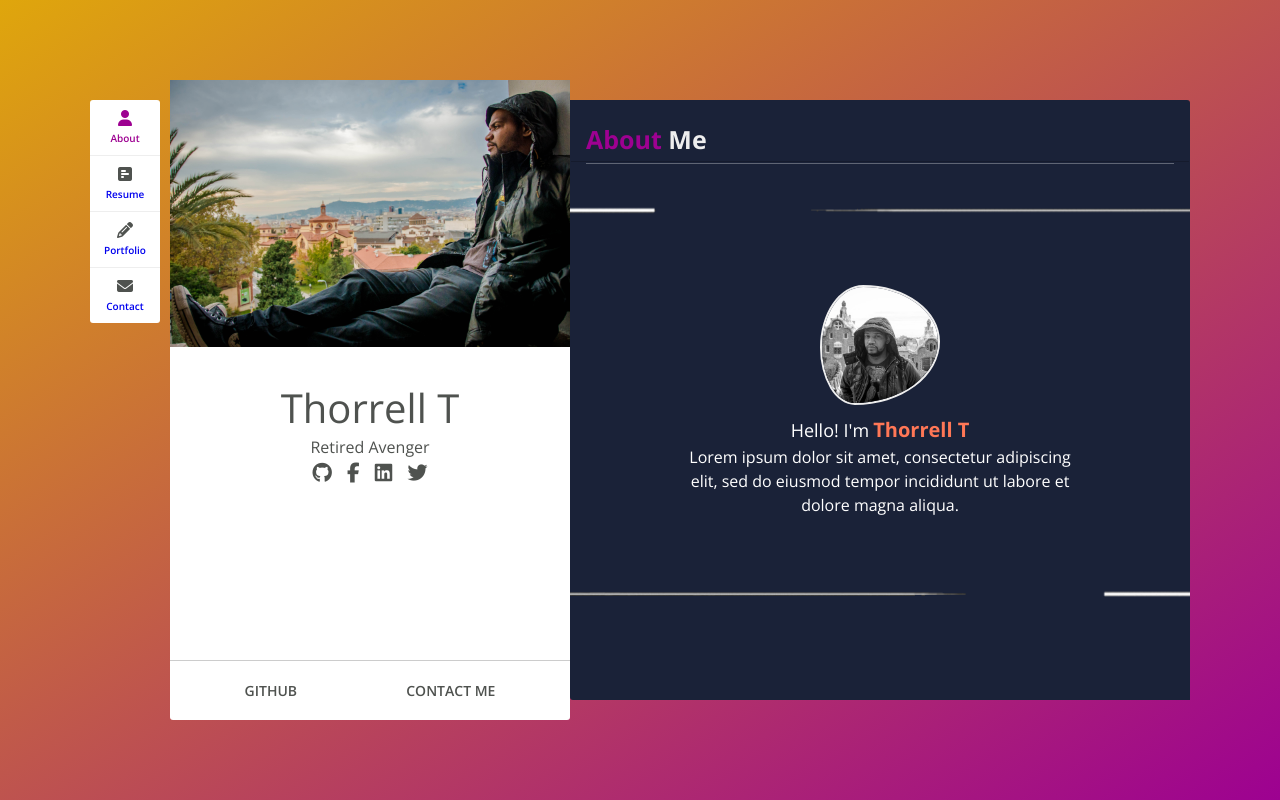
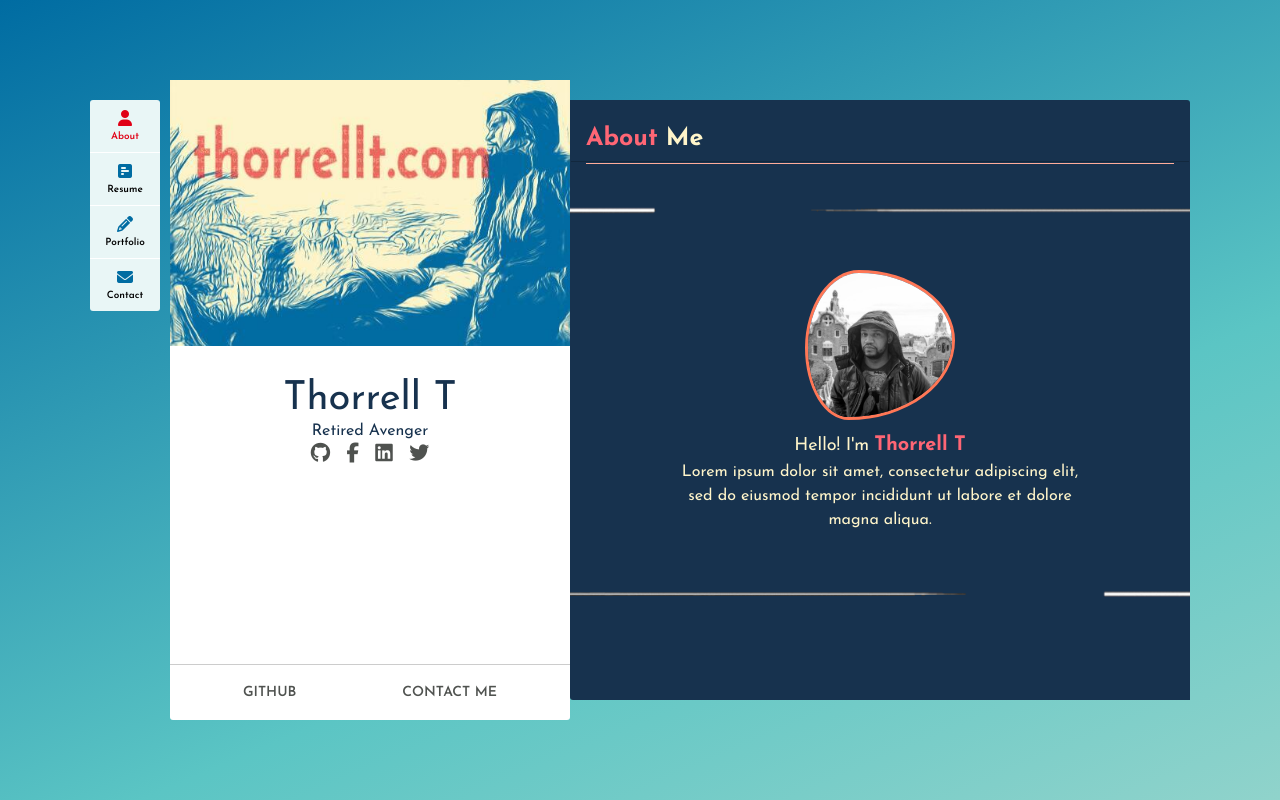
Before and after one commit to thorrellt/practice-portfolio, a plain HTML site: page index.html in a window 1280 px wide. Drawn offline with nearby package versions, Linux system fonts and the light colour scheme.

Commit message:
change color scheme, font, portfolio image

```diff
--- a/index.html
+++ b/index.html
@@ -56,7 +56,7 @@
                 <!-- PROFILE SECTION -->
                 <div class="profile">
                     <div class="profile-image">
-                        <img src="images/profile2.jpg" alt="Thorrell's Picture">
+                        <img src="images/art-bg.jpg" alt="Thorrell's Picture">
                     </div>
                     <div class="profile-content">
                         <h2>Thorrell T</h2>
--- a/styles.css
+++ b/styles.css
@@ -1,28 +1,28 @@
 @import url('https://fonts.googleapis.com/css2?family=Open+Sans:wght@300;400;600;700&display=swap');
+@import url('https://fonts.googleapis.com/css2?family=Josefin+Sans:wght@300;400;600;700&display=swap');
 
 
 :root {
-    --white: #fff;
     --black: #4f524f;
-    --blue: #31326f;
     --light-blue: #04B4E0;
     --color-primary: #9d0191;
     --color-sec: #db6400;
     --color-grey: #eee;
     --very-dark: #363836;
-    --orange: #ffb640;
 
 
     --white: #ffffff;
-    --pale-blue: #d6f0ee;
+    --pale-blue: #E9F6F6;
     --light-blue: #90d3cb;
     --fair-blue: #5BC5C4;
     --blue: #006ca2;
     --dark-blue: #17324e;
     --pale-yellow: #fff5ca;
+    --light-peach: #FFCEB3;
     --peach-orange: #ffac9a;
     --orange: #ff7756;
-    --red: #ff5263;
+    --light-red: #FF6675;
+    --dark-red: #E00016;
 
 }
 
@@ -37,9 +37,10 @@ html {
 }
 
 body {
-    font-family: 'Open Sans', sans-serif;
+    font-family: 'Josefin Sans', sans-serif;
     padding: 2rem;
-    background: linear-gradient(to right bottom, #dfa60c, #9d0191);
+    background: rgb(144,211,203);
+    background: linear-gradient(337deg, rgba(144,211,203,1) 0%, rgba(91,197,196,1) 36%, rgba(0,108,162,1) 100%);
     background-repeat: no-repeat;
     height: 100vh;
     margin: 0 auto;
@@ -52,7 +53,7 @@ body {
 p {
     font-size: 1.6rem;
     line-height: 1.5;
-    color: var(--black);
+    color: var(--dark-blue);
 }
 
 img {
@@ -74,7 +75,7 @@ img {
 
 /* NAV BAR */
 nav{
-    background-color: #fff;
+    background-color: var(--pale-blue);
     margin: 2rem 1rem 0 0;
     border-radius: 3px;
 }
@@ -93,14 +94,14 @@ nav ul li{
 }
 
 nav ul li:not(:last-child){
-    border-bottom:1px solid #eee;
+    border-bottom:1px solid var(--white);
 }
 
 nav li a i {
     display: flex;
     width: 100%;
     font-size: 1.6rem;
-    color: var(--black);
+    color: var(--blue);
     padding-bottom: 5px;
     justify-content: center;
 }
@@ -112,16 +113,16 @@ nav li a {
     font-size: 1.2 rem;
     text-decoration: none;
     font-weight: 600;
-    color: var (--black);
+    color: var (var(--blue));
     text-align: center;
 }
 
 nav li a:hover{
-    color: var(--color-primary);
+    color: var(--dark-red);
 }
 
 .active * {
-    color: var(--color-primary);
+    color: var(--dark-red);
 }
 
 
@@ -155,7 +156,7 @@ nav li a:hover{
 .profile-content h2 {
     font-size: 4rem;
     font-weight: 500;
-    color: var(--black);
+    color: var(--dark-blue);
 }
 
 profile-content p.text-effect {
@@ -275,7 +276,7 @@ span.effect {
 /* ABOUT SECTION */
 /* ABOUT SECTION */
 .content-about {
-    background: url(images/about-bg-transparent.png), #1A2238;
+    background: url(images/about-bg-transparent.png), var(--dark-blue);
     background-repeat: no-repeat, no-repeat;
     background-position: center, center;
     background-size: cover;
@@ -288,7 +289,7 @@ span.effect {
     top: 0;
     width: 100%;
     height: 100%;
-    background: url(images/about-bg-transparent.png), #1A2238;
+    background: url(images/about-bg-transparent.png), var(--dark-blue);
     background-repeat: no-repeat, no-repeat;
     background-position: center, center;
     filter: blur(3rem);
@@ -312,23 +313,23 @@ span.effect {
 }
 
 .content-about .content-header {
-    border-bottom: 1px solid rgba(255,255,255,.3);
+    border-bottom: 1px solid var(--peach-orange);
     padding: 1.7rem 0;
 }
 
 .content-header h2 {
     font-size: 2.5rem;
     line-height: .5;
-    color: var(--black);
+    color: var(--dark-blue);
     z-index: 1;
 }
 
 .content-about .content-header h2 {
-    color: #eee;
+    color: var(--pale-yellow)
 }
 
 .content-header h2 span{
-    color: var(--color-primary);
+    color: var(--light-red);
 }
 
 .content-details {
@@ -347,16 +348,16 @@ span.effect {
 }
 
 .content-about .content-details img{
-    width: 12rem;
-    height: 12rem;
+    width: 15rem;
+    height: 15rem;
     border-radius: 36% 64% 71% 29% / 52% 47% 53% 48%;
-    border: 2px solid #eee;
+    border: 3px solid var(--orange);
     margin-bottom: 1rem;
 }
 
 .content-about .content-details p {
-    color: #fff;
-    font-weight: 300;
+    color: var(--pale-yellow);
+    font-weight: 400;
 }
 
 .content-about .content-details p span.text {
@@ -364,7 +365,7 @@ span.effect {
 }
 
 .content-about .content-details p span.name {
-    color: var(--orange);
+    color: var(--light-red);
     font-size: 2rem;
     font-weight: 700;
 }
```
Also changed, not shown: images/art-bg.jpg (added).
